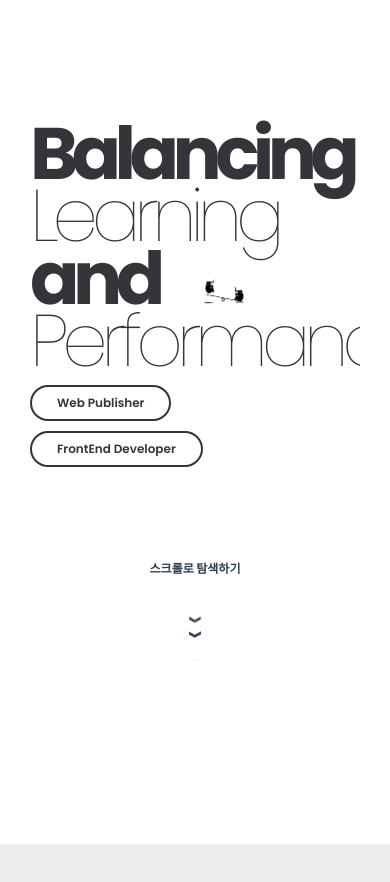
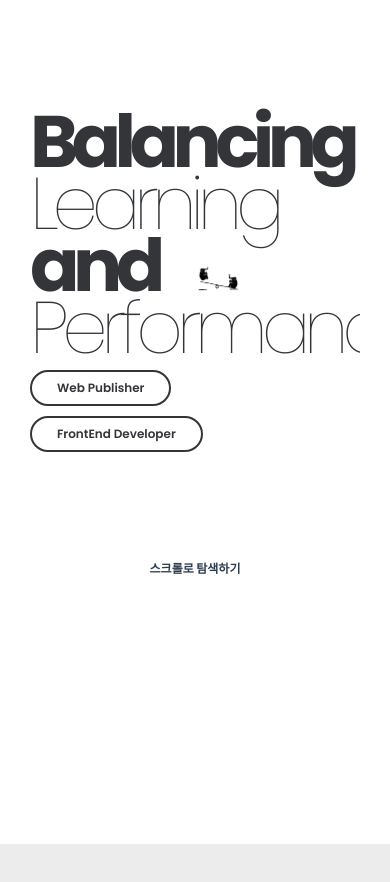
Before and after one commit to peaceRyun/balance, a Next.js app: page / in a window 390 px wide. Shown: the top 882 px of the page. Built offline with nearby package versions, Linux system fonts and the light colour scheme.

Commit message:
introSec => 반응형 수정. 위아래 높이에도 조절이 되게끔 적용. 아이콘 일부 수정.

```diff
--- a/src/app/home/components/introsec/IntroSec.jsx
+++ b/src/app/home/components/introsec/IntroSec.jsx
@@ -25,26 +25,26 @@ const IntroSec = () => {
                 >
                     <SecCont>
                         <h2 className='sr-only'>제목</h2>
-                        <DivWrap $padding='120px 50px 40px' $innerResponsive>
-                            <DivWrap $padding='75px 0' $display='flex' $flexDirection='column' $gap='4px'>
+                        <DivWrap $padding='11vh 2.6vw 3.7vh' $innerResponsive>
+                            <DivWrap $padding='7.5vh 0' $display='flex' $flexDirection='column' $gap='0.4vh'>
                                 <StyledH3 $variant='intro' $fontWeight='700'>
                                     Balancing
                                 </StyledH3>
                                 <StyledH3 $variant='intro' $fontWeight='100'>
                                     Learning
                                 </StyledH3>
-                                <DivWrap $display='flex' $gap='10px'>
+                                <DivWrap $display='flex' $gap='1vw'>
                                     <StyledH3 $variant='intro' $fontWeight='700'>
                                         and
                                     </StyledH3>
-                                    <DivWrap $width='300px' $height='160px' $introImgResponsive>
+                                    <DivWrap $width='15.6vw' $height='14.8vh' $introImgResponsive>
                                         <StyledImg src='./home/intro/seesaw-unscreen.gif'></StyledImg>
                                     </DivWrap>
                                 </DivWrap>
                                 <StyledH3 $variant='intro' $fontWeight='100'>
                                     Performance
                                 </StyledH3>
-                                <DivWrap $display='flex' $gap='15px' $padding='30px 0 0' $introLabelResponsive>
+                                <DivWrap $display='flex' $gap='1.5vw' $padding='3vh 0 0' $introLabelResponsive>
                                     <StyledLabel>Web Publisher</StyledLabel>
                                     <StyledLabel>FrontEnd Developer</StyledLabel>
                                 </DivWrap>
@@ -55,13 +55,23 @@ const IntroSec = () => {
                                 $flexDirection='column'
                                 $alignItems='center'
                                 $justifyContent='center'
-                                $gap='10px'
-                                $padding='5% 0 100px'
+                                $gap='1vh'
+                                $padding='5vh 0 10vh'
+                                $position='relative'
                             >
-                                <IntroStyledSpan $fontWeight='700' $fontSize='20px' $color='#2c3e50'>
+                                <IntroStyledSpan
+                                    $fontWeight='700'
+                                    $fontSize='clamp(12px, 1.5vw, 20px)'
+                                    $color='#2c3e50'
+                                >
                                     스크롤로 탐색하기
                                 </IntroStyledSpan>
-                                <ScrollToExploreIcon />
+                                <ScrollToExploreIcon
+                                    position='absolute'
+                                    bottom='2vh'
+                                    left='50%'
+                                    transform='translateX(-50%)'
+                                />
                             </DivWrap>
                         </DivWrap>
                     </SecCont>
--- a/src/app/home/components/introsec/style.js
+++ b/src/app/home/components/introsec/style.js
@@ -7,7 +7,7 @@ export const StyledLabel = styled.div`
     border: 2px solid rgb(52, 53, 57);
     border-radius: 250px;
     padding: 10px 25px;
-    font-size: 20px;
+    font-size: clamp(8px, 2vh, 20px);
     width: min-content;
     white-space: nowrap;
     @media (max-width: 1280px) {
--- a/src/app/home/components/portfoliodisplaysec/PortfolioDisplaySec.jsx
+++ b/src/app/home/components/portfoliodisplaysec/PortfolioDisplaySec.jsx
@@ -91,7 +91,7 @@ const PortfolioDisplaySec = () => {
                     slidesPerView={'auto'}
                     centeredSlides={true} // 활성화된 슬라이드를 중앙에 배치
                     loop={false}
-                    initialSlide={1}
+                    initialSlide={0}
                     watchSlidesProgress={true}
                     spaceBetween={60}
                 >
--- a/src/app/styles/globals.js
+++ b/src/app/styles/globals.js
@@ -5,16 +5,16 @@ const getVariantTitleStyles = (variant) => {
         case 'intro':
             return `
                 font-family: var(--my-poppins-font);
-                font-size: 180px;
+                font-size: clamp(73px, 16vh, 180px);
                 text-align: left;
                 line-height: 0.8em;
                 letter-spacing: -0.09em;
                 color: rgb(52, 53, 57);
                 @media (max-width: 1280px) {
-                    font-size: 136px;
+                    font-size: clamp(73px, 16vh, 136px);
                 }
                 @media (max-width: 768px) {
-                    font-size: 73px;
+                    font-size: clamp(40px, 16vh, 73px);
                 }
       `;
         case 'subtitle':
--- a/src/app/ui/scrolltoexploreicon/ScrollToExploreIcon.jsx
+++ b/src/app/ui/scrolltoexploreicon/ScrollToExploreIcon.jsx
@@ -1,15 +1,10 @@
-import { Chevron } from "./style";
-import styled from "styled-components";
+import { Chevron } from './style';
+import styled from 'styled-components';
 
 const ScrollToExploreIcon = ({ position, bottom, left, transform }) => {
     return (
         <>
-      <IconWrap
-        $position={position}
-        $bottom={bottom}
-        $left={left}
-        $transform={transform}
-      >
+            <IconWrap $position={position} $bottom={bottom} $left={left} $transform={transform}>
                 <Chevron></Chevron>
                 <Chevron></Chevron>
                 <Chevron></Chevron>
@@ -28,4 +23,5 @@ const IconWrap = styled.div`
     display: flex;
     align-items: center;
     justify-content: center;
+    z-index: 3;
 `;
```
Lines whose indentation alone changed are shown as unchanged.
